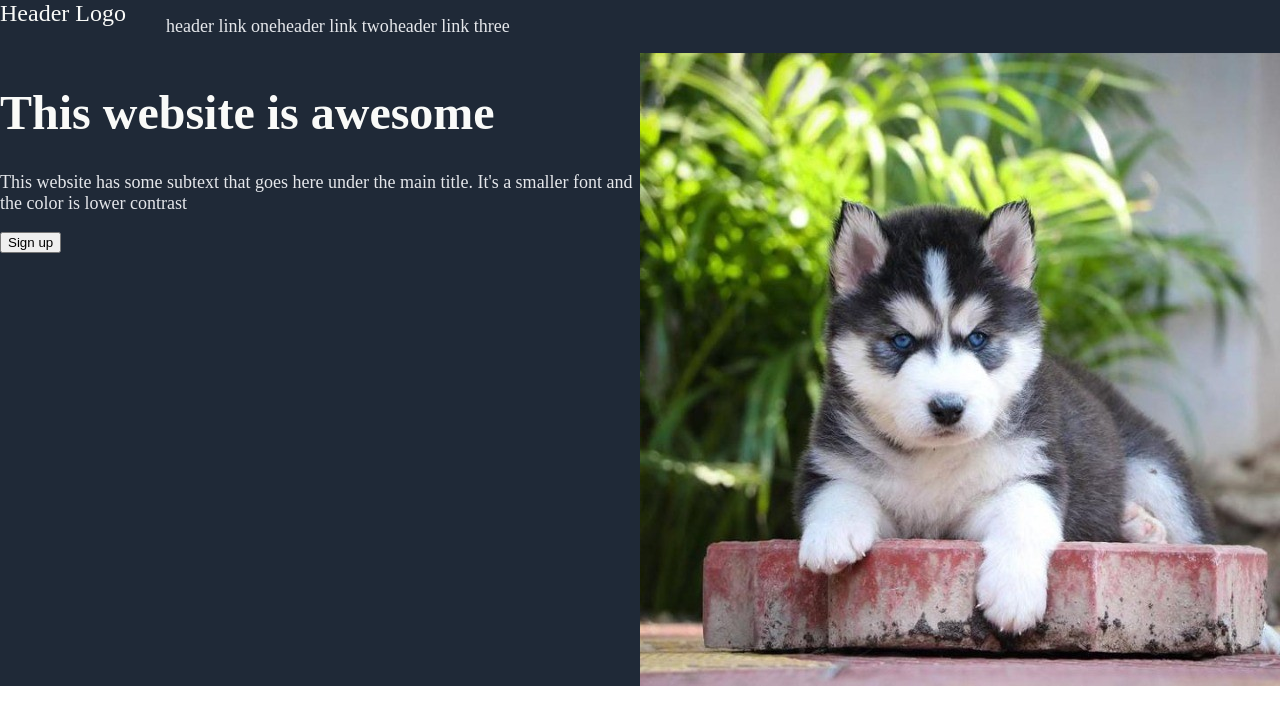
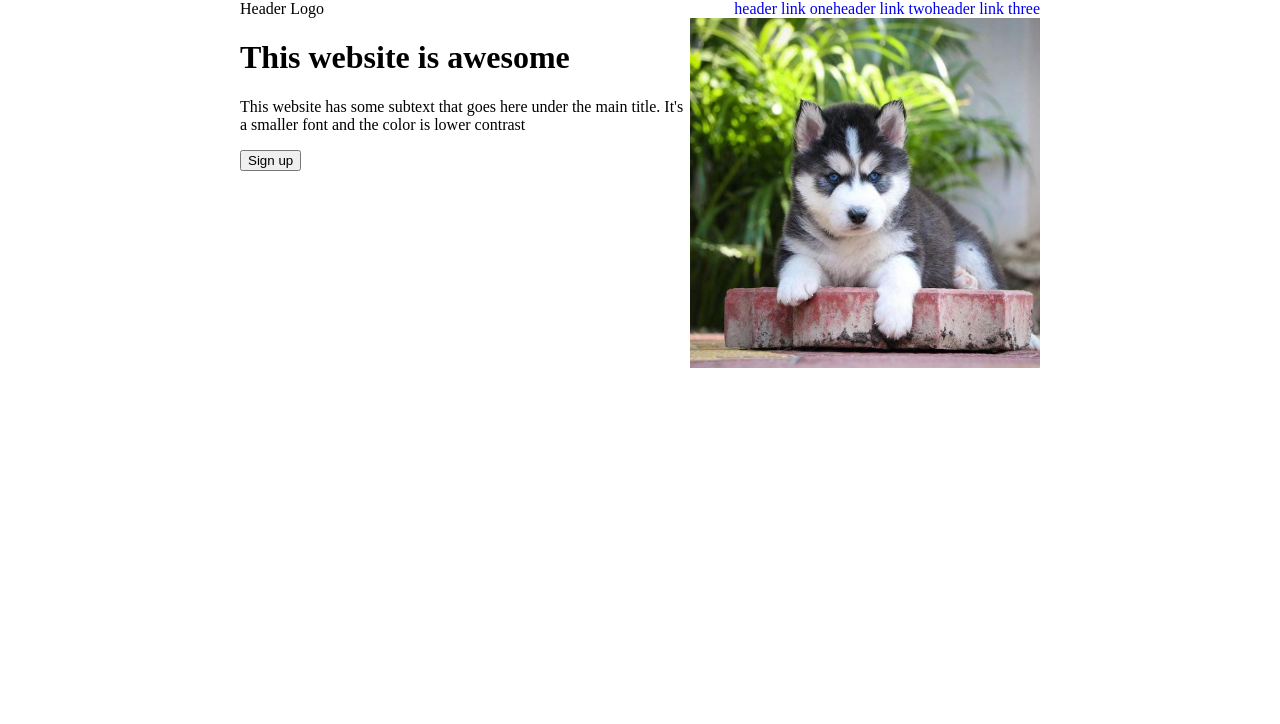
Before and after one commit to eduds08/LandingPage, a plain HTML site: page index.html in a window 1280 px wide. Drawn offline with Linux system fonts and the light colour scheme.

Commit message:
EDIT css / Edit div names

```diff
--- a/index.html
+++ b/index.html
@@ -7,10 +7,10 @@
     </head>
     <body>
 
-        <div class="header">
+        <div class="top">
 
-            <div class="top">
-                <text class="logo">Header Logo</text>
+            <div class="header">
+                <text class="header-logo">Header Logo</text>
                 <ul>
                     <li><a href="./index.html">header link one</a></li>
                     <li><a href="./index.html">header link two</a></li>
@@ -18,7 +18,7 @@
                 </ul>
             </div>
 
-            <div class="header-content">
+            <div class="top-content">
 
                 <div class="container1">
                     <h1>This website is awesome</h1>
@@ -29,7 +29,7 @@
                     <button>Sign up</button>
                 </div>
 
-                <img src="./images/husky.jpg" alt="husky temporario">
+                <img src="./images/husky.jpg" alt="husky temporario" width="350px" height="350px">
             </div>
 
         </div>
--- a/style.css
+++ b/style.css
@@ -3,39 +3,28 @@ body {
     padding: 0;
 }
 
-.header {
-    background-color: #1F2937;
+.top {
     display: flex;
     flex-direction: column;
+    max-width: 800px;
+    margin: auto;
 }
 
-.top {
+.header {
     display: flex;
+    justify-content: space-between;
 }
 
-.header-content {
+.top-content {
     display: flex;
-}
-
-h1 {
-    font-size: 48px;
-    font-weight: bolder;
-    color: #F9FAF8;
-}
-
-.logo {
-    font-size: 24px;
-    color: #F9FAF8;
-}
-
-.hero-secondary-text, a {
-    font-size: 18px;
-    color: #E5E7EB;
+    justify-content: space-between;
 }
 
 ul {
     list-style: none;
     display: flex;
+    padding: 0;
+    margin: 0;
 }
 
 a {
```
